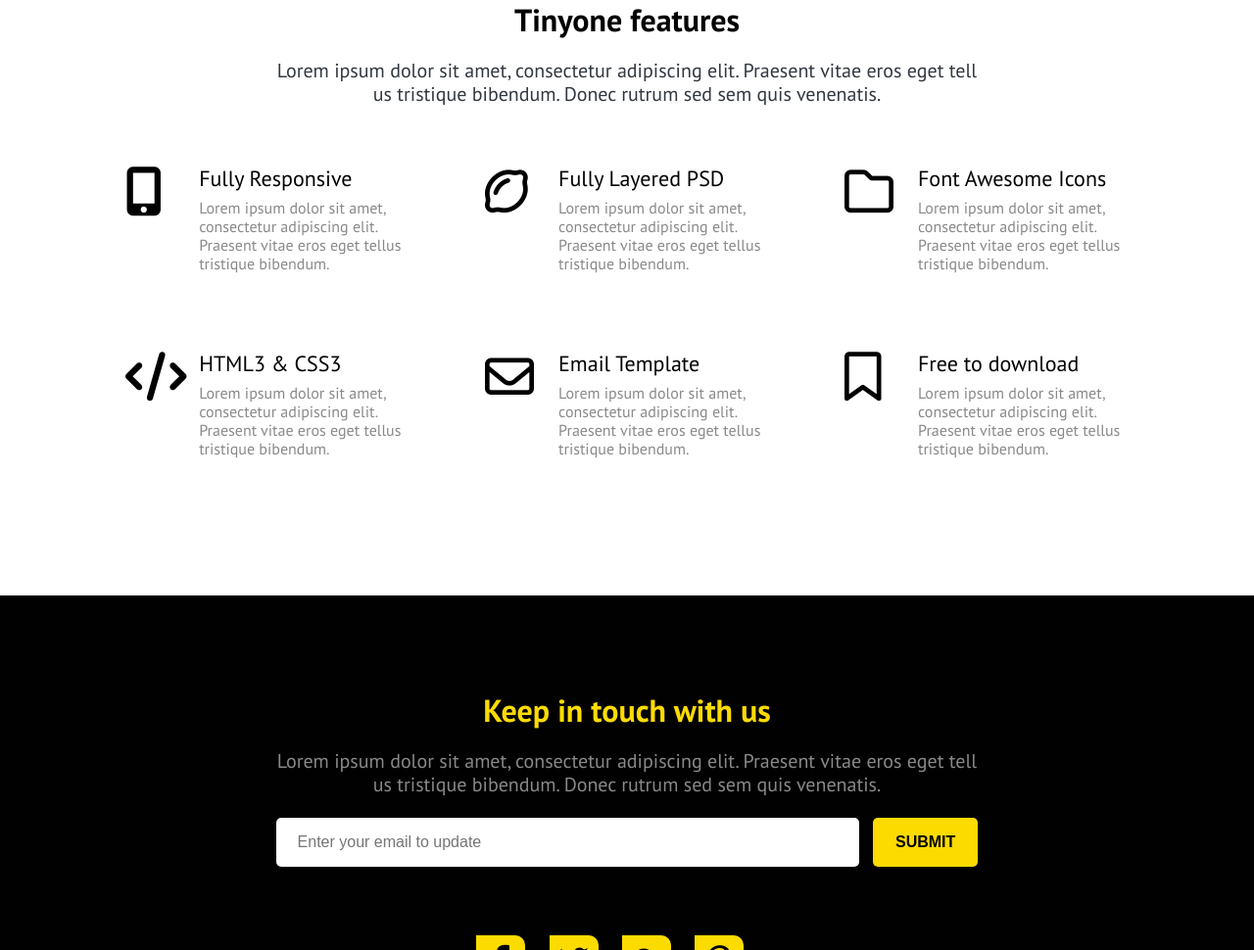
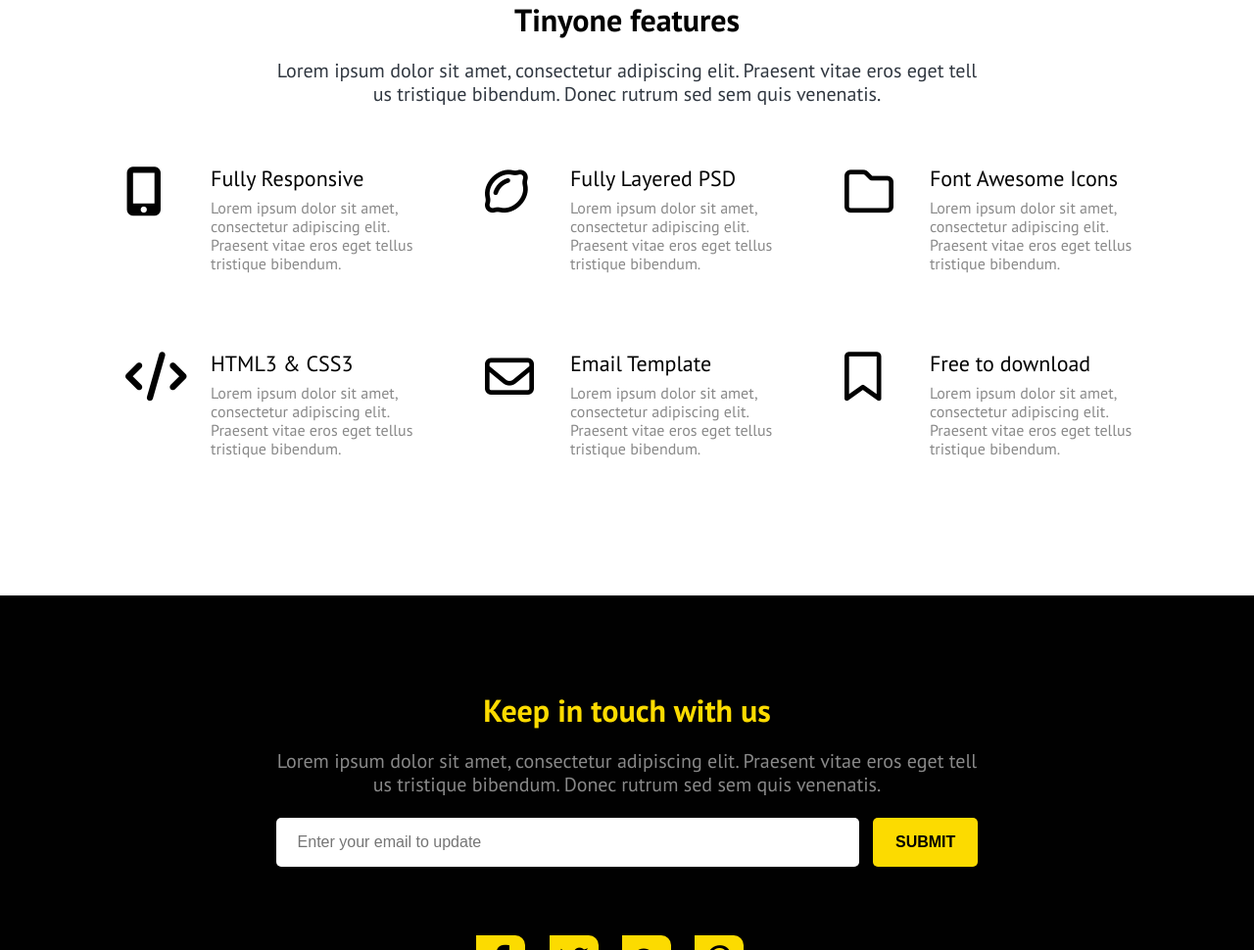
Before and after one commit to mdsharifkhan/tinyone, a plain HTML site: page index.html in a window 1280 px wide. Shown: the part 786-1756 px from the top of the page at 98% size. Drawn offline with Linux system fonts and the light colour scheme.

Commit message:
feature aria width modified

```diff
--- a/css/style.css
+++ b/css/style.css
@@ -76,11 +76,11 @@ h3{
 .col-4{
 	width: 28.33333%;
 }
-.col-2{
-	width: 16.66666%
+.col-3{
+	width: 30%
 }
-.col-10{
-	width: 83.33333%
+.col-9{
+	width: 70%
 }
 /* ==========================
 	style for header
@@ -166,7 +166,7 @@ header nav ul a:hover{
 #featuresArea .container>.row{
 	padding: 40px 0;
 }
-.col-2 span{
+.col-3 span{
 	font-size: 50px;
 	color: #010101;
 	width: 60px;
@@ -174,7 +174,6 @@ header nav ul a:hover{
 }
 .content-area{
 	width: 215px;
-	margin-left: auto;
 }
 .content-area h2 a{
 	text-decoration: none;
--- a/index.html
+++ b/index.html
@@ -62,10 +62,10 @@
 		<div class="row">
 			<div class="col-4">
 				<div class="row">
-					<div class="col-2">
+					<div class="col-3">
 						<span><i class="fas fa-mobile-alt"></i></span>
 					</div>
-					<div class="col-10">
+					<div class="col-9">
 						<div class="content-area">
 							<h2><a href="#">Fully Responsive</a></h2>
 							<p>Lorem ipsum dolor sit amet, consectetur adipiscing elit. Praesent vitae eros eget tellus tristique bibendum.</p>
@@ -75,10 +75,10 @@
 			</div>
 			<div class="col-4">
 				<div class="row">
-					<div class="col-2">
+					<div class="col-3">
 						<span><i class="far fa-lemon"></i></span>
 					</div>
-					<div class="col-10">
+					<div class="col-9">
 						<div class="content-area">
 							<h2><a href="#">Fully Layered PSD</a></h2>
 							<p>Lorem ipsum dolor sit amet, consectetur adipiscing elit. Praesent vitae eros eget tellus tristique bibendum.</p>
@@ -88,10 +88,10 @@
 			</div>
 			<div class="col-4">
 				<div class="row">
-					<div class="col-2">
+					<div class="col-3">
 						<span><i class="far fa-folder"></i></span>
 					</div>
-					<div class="col-10">
+					<div class="col-9">
 						<div class="content-area">
 							<h2><a href="#">Font Awesome Icons</a></h2>
 							<p>Lorem ipsum dolor sit amet, consectetur adipiscing elit. Praesent vitae eros eget tellus tristique bibendum.</p>
@@ -103,10 +103,10 @@
 		<div class="row">
 			<div class="col-4">
 				<div class="row">
-					<div class="col-2">
+					<div class="col-3">
 						<span><i class="fas fa-code"></i></span>
 					</div>
-					<div class="col-10">
+					<div class="col-9">
 						<div class="content-area">
 							<h2><a href="#">HTML3 & CSS3</a></h2>
 							<p>Lorem ipsum dolor sit amet, consectetur adipiscing elit. Praesent vitae eros eget tellus tristique bibendum.</p>
@@ -116,10 +116,10 @@
 			</div>
 			<div class="col-4">
 				<div class="row">
-					<div class="col-2">
+					<div class="col-3">
 						<span><i class="far fa-envelope"></i></span>
 					</div>
-					<div class="col-10">
+					<div class="col-9">
 						<div class="content-area">
 							<h2><a href="#">Email Template</a></h2>
 							<p>Lorem ipsum dolor sit amet, consectetur adipiscing elit. Praesent vitae eros eget tellus tristique bibendum.</p>
@@ -129,10 +129,10 @@
 			</div>
 			<div class="col-4">
 				<div class="row">
-					<div class="col-2">
+					<div class="col-3">
 						<span><i class="far fa-bookmark"></i></span>
 					</div>
-					<div class="col-10">
+					<div class="col-9">
 						<div class="content-area">
 							<h2><a href="#">Free to download</a></h2>
 							<p>Lorem ipsum dolor sit amet, consectetur adipiscing elit. Praesent vitae eros eget tellus tristique bibendum.</p>
```
